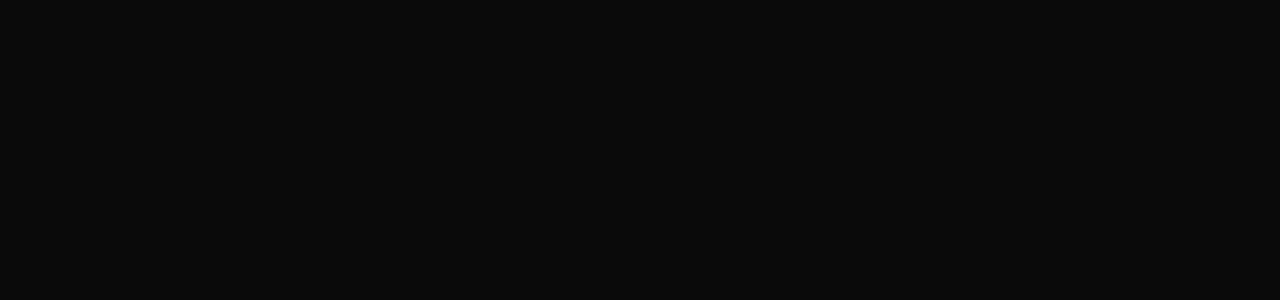
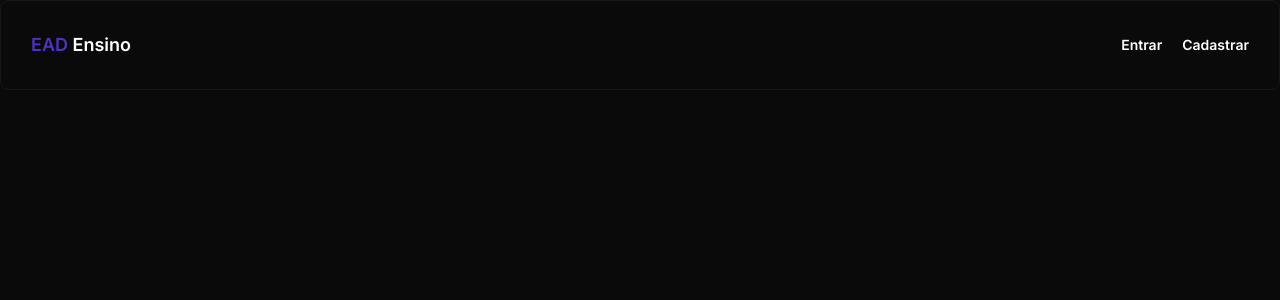
Before and after one commit to daniilomendes/ead-ensino-a-distancia, a Next.js app: page / in a window 1280 px wide. Shown: the top 300 px of the page. Built offline with nearby package versions, Linux system fonts and the light colour scheme.

Commit message:
feat: adicionando o button, card e header components

```diff
--- a/package.json
+++ b/package.json
@@ -10,6 +10,7 @@
   },
   "dependencies": {
     "@prisma/client": "^5.8.0",
+    "@radix-ui/react-slot": "^1.0.2",
     "class-variance-authority": "^0.7.0",
     "clsx": "^2.1.0",
     "lucide-react": "^0.309.0",
--- a/src/app/layout.tsx
+++ b/src/app/layout.tsx
@@ -1,22 +1,26 @@
-import type { Metadata } from 'next'
-import { Inter } from 'next/font/google'
-import './globals.css'
+import type { Metadata } from "next";
+import { Inter } from "next/font/google";
+import "./globals.css";
+import Header from "@/components/ui/header";
 
-const inter = Inter({ subsets: ['latin'] })
+const inter = Inter({ subsets: ["latin"] });
 
 export const metadata: Metadata = {
-  title: 'Create Next App',
-  description: 'Generated by create next app',
-}
+  title: "EAD Ensino",
+  description: "Generated by create next app",
+};
 
 export default function RootLayout({
   children,
 }: {
-  children: React.ReactNode
+  children: React.ReactNode;
 }) {
   return (
     <html lang="en">
-      <body className={inter.className}>{children}</body>
+      <body className={inter.className}>
+        <Header />
+        {children}
+      </body>
     </html>
-  )
+  );
 }
--- /dev/null
+++ b/src/components/ui/button.tsx
@@ -0,0 +1,56 @@
+import * as React from "react"
+import { Slot } from "@radix-ui/react-slot"
+import { cva, type VariantProps } from "class-variance-authority"
+
+import { cn } from "@/lib/utils"
+
+const buttonVariants = cva(
+  "inline-flex items-center justify-center whitespace-nowrap rounded-md text-sm font-medium ring-offset-background transition-colors focus-visible:outline-none focus-visible:ring-2 focus-visible:ring-ring focus-visible:ring-offset-2 disabled:pointer-events-none disabled:opacity-50",
+  {
+    variants: {
+      variant: {
+        default: "bg-primary text-primary-foreground hover:bg-primary/90",
+        destructive:
+          "bg-destructive text-destructive-foreground hover:bg-destructive/90",
+        outline:
+          "border border-input bg-background hover:bg-accent hover:text-accent-foreground",
+        secondary:
+          "bg-secondary text-secondary-foreground hover:bg-secondary/80",
+        ghost: "hover:bg-accent hover:text-accent-foreground",
+        link: "text-primary underline-offset-4 hover:underline",
+      },
+      size: {
+        default: "h-10 px-4 py-2",
+        sm: "h-9 rounded-md px-3",
+        lg: "h-11 rounded-md px-8",
+        icon: "h-10 w-10",
+      },
+    },
+    defaultVariants: {
+      variant: "default",
+      size: "default",
+    },
+  }
+)
+
+export interface ButtonProps
+  extends React.ButtonHTMLAttributes<HTMLButtonElement>,
+    VariantProps<typeof buttonVariants> {
+  asChild?: boolean
+}
+
+const Button = React.forwardRef<HTMLButtonElement, ButtonProps>(
+  ({ className, variant, size, asChild = false, ...props }, ref) => {
+    const Comp = asChild ? Slot : "button"
+    return (
+      <Comp
+        className={cn(buttonVariants({ variant, size, className }))}
+        ref={ref}
+        {...props}
+      />
+    )
+  }
+)
+Button.displayName = "Button"
+
+export { Button, buttonVariants }
--- /dev/null
+++ b/src/components/ui/card.tsx
@@ -0,0 +1,79 @@
+import * as React from "react"
+
+import { cn } from "@/lib/utils"
+
+const Card = React.forwardRef<
+  HTMLDivElement,
+  React.HTMLAttributes<HTMLDivElement>
+>(({ className, ...props }, ref) => (
+  <div
+    ref={ref}
+    className={cn(
+      "rounded-lg border bg-card text-card-foreground shadow-sm",
+      className
+    )}
+    {...props}
+  />
+))
+Card.displayName = "Card"
+
+const CardHeader = React.forwardRef<
+  HTMLDivElement,
+  React.HTMLAttributes<HTMLDivElement>
+>(({ className, ...props }, ref) => (
+  <div
+    ref={ref}
+    className={cn("flex flex-col space-y-1.5 p-6", className)}
+    {...props}
+  />
+))
+CardHeader.displayName = "CardHeader"
+
+const CardTitle = React.forwardRef<
+  HTMLParagraphElement,
+  React.HTMLAttributes<HTMLHeadingElement>
+>(({ className, ...props }, ref) => (
+  <h3
+    ref={ref}
+    className={cn(
+      "text-2xl font-semibold leading-none tracking-tight",
+      className
+    )}
+    {...props}
+  />
+))
+CardTitle.displayName = "CardTitle"
+
+const CardDescription = React.forwardRef<
+  HTMLParagraphElement,
+  React.HTMLAttributes<HTMLParagraphElement>
+>(({ className, ...props }, ref) => (
+  <p
+    ref={ref}
+    className={cn("text-sm text-muted-foreground", className)}
+    {...props}
+  />
+))
+CardDescription.displayName = "CardDescription"
+
+const CardContent = React.forwardRef<
+  HTMLDivElement,
+  React.HTMLAttributes<HTMLDivElement>
+>(({ className, ...props }, ref) => (
+  <div ref={ref} className={cn("p-6 pt-0", className)} {...props} />
+))
+CardContent.displayName = "CardContent"
+
+const CardFooter = React.forwardRef<
+  HTMLDivElement,
+  React.HTMLAttributes<HTMLDivElement>
+>(({ className, ...props }, ref) => (
+  <div
+    ref={ref}
+    className={cn("flex items-center p-6 pt-0", className)}
+    {...props}
+  />
+))
+CardFooter.displayName = "CardFooter"
+
+export { Card, CardHeader, CardFooter, CardTitle, CardDescription, CardContent }
--- /dev/null
+++ b/src/components/ui/header.tsx
@@ -0,0 +1,26 @@
+import Link from "next/link";
+import { Button } from "./button";
+import { Card } from "./card";
+
+const Header = () => {
+  return (
+    <Card className="flex items-center justify-between p-[1.875rem]">
+      <Link href="/">
+        <h1 className=" text-lg font-semibold">
+          <span className="text-primary">EAD</span> Ensino
+        </h1>
+      </Link>
+
+      <div className="flex items-center">
+        <Link href="/">
+          <h1 className=" mr-5 text-sm font-semibold">Entrar</h1>
+        </Link>
+        <Link href="/">
+          <h1 className=" text-sm font-semibold">Cadastrar</h1>
+        </Link>
+      </div>
+    </Card>
+  );
+};
+
+export default Header;
```
Also changed, not shown: tailwind.config.ts (deleted, +0 -20 lines), 1 other file (tests, documents, lock files or other folders).
